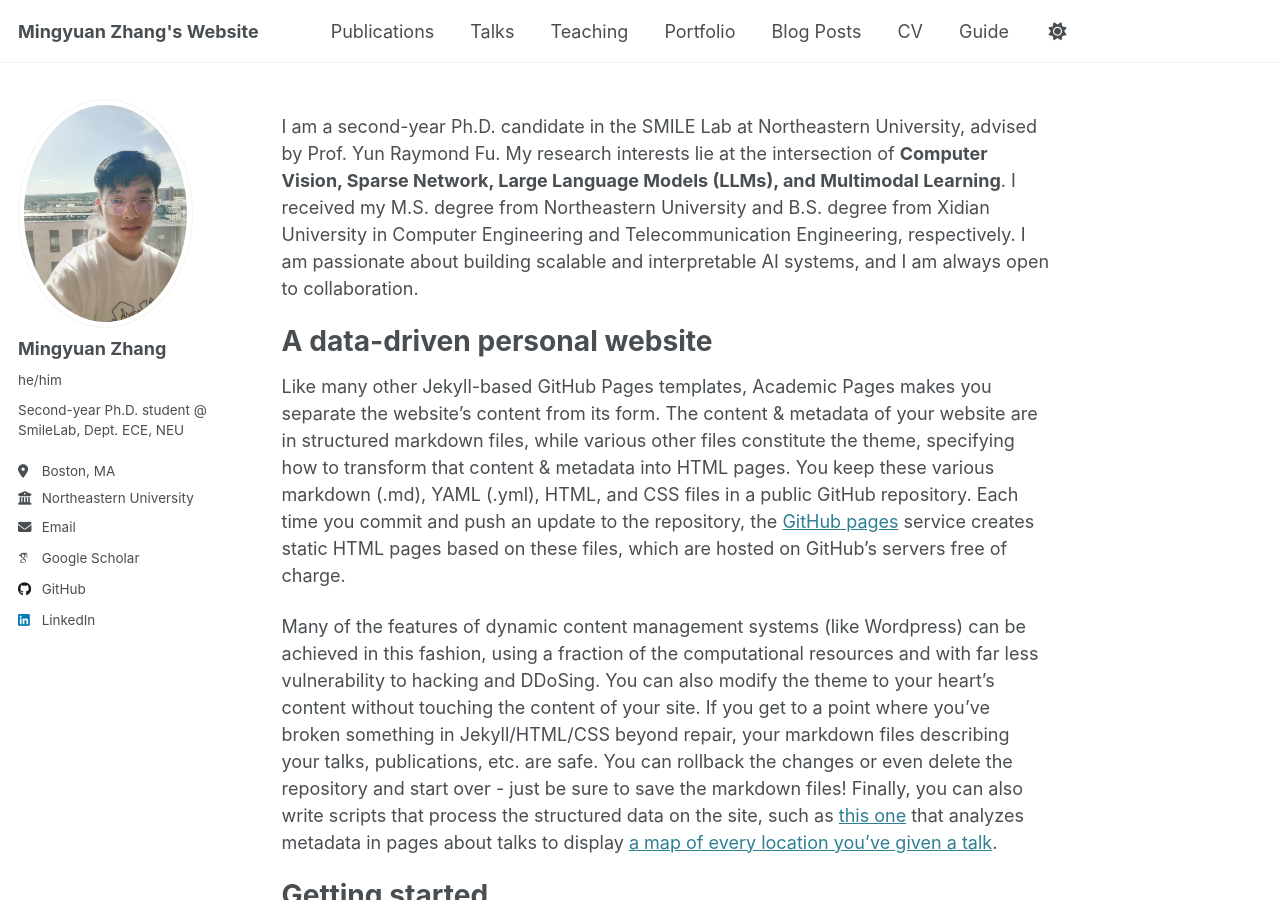
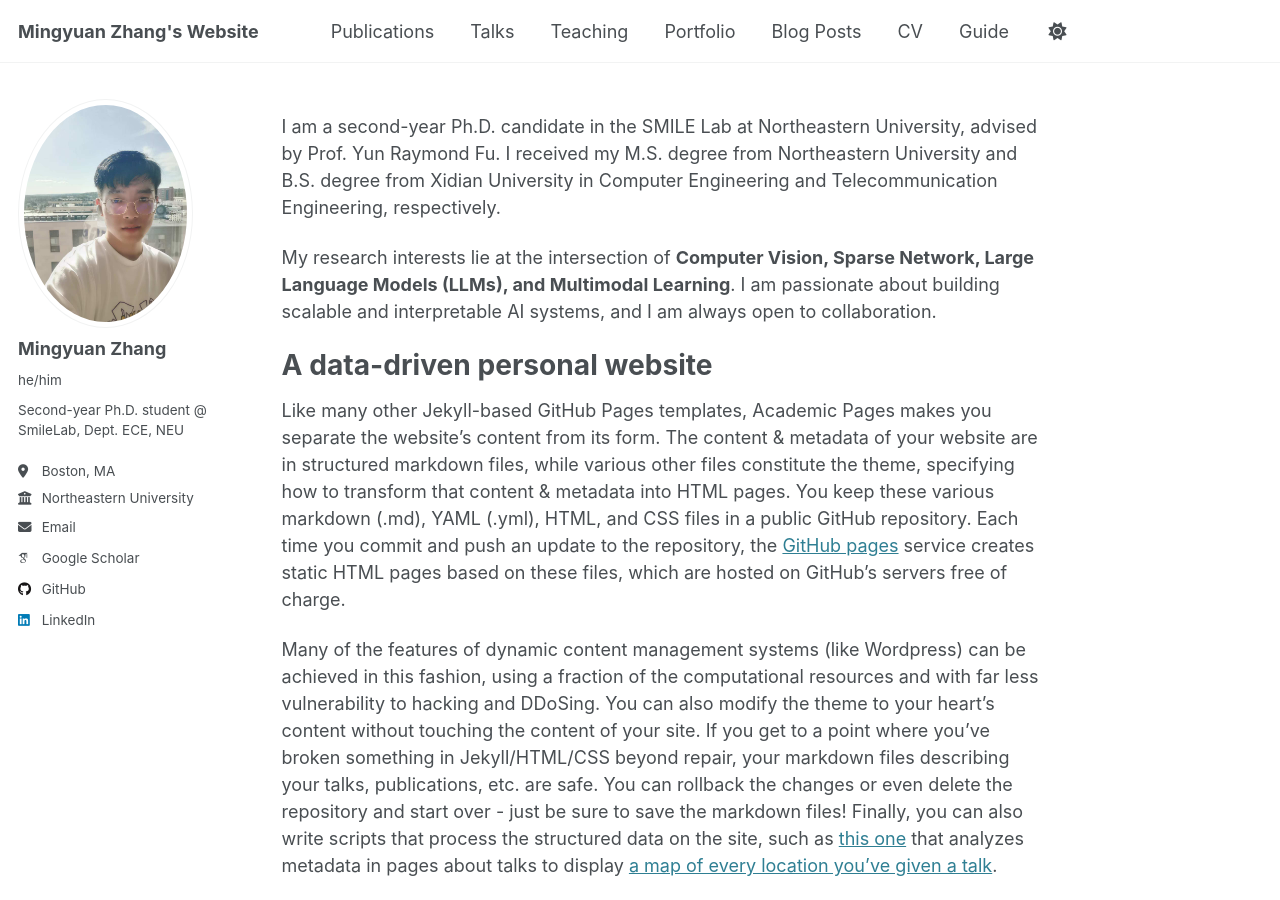
Before and after one commit to KKHYA/Mingyuan-Zhang.github.io, a Jekyll site: the page built from _pages/about.md, in a window 1280 px wide and 900 px high. Built offline with Jekyll 4.4.1, drawn with Linux system fonts in a browser that asks for light colours; some web fonts are replaced.

```diff
--- a/_pages/about.md
+++ b/_pages/about.md
@@ -7,7 +7,9 @@ redirect_from:
   - /about.html
 ---
 
-I am a second-year Ph.D. candidate in the SMILE Lab at Northeastern University, advised by Prof. Yun Raymond Fu. My research interests lie at the intersection of **Computer Vision, Sparse Network, Large Language Models (LLMs), and Multimodal Learning**. I received my M.S. degree from Northeastern University and B.S. degree from Xidian University in Computer Engineering and Telecommunication Engineering, respectively. I am passionate about building scalable and interpretable AI systems, and I am always open to collaboration.
+I am a second-year Ph.D. candidate in the SMILE Lab at Northeastern University, advised by Prof. Yun Raymond Fu. I received my M.S. degree from Northeastern University and B.S. degree from Xidian University in Computer Engineering and Telecommunication Engineering, respectively.
+
+My research interests lie at the intersection of **Computer Vision, Sparse Network, Large Language Models (LLMs), and Multimodal Learning**. I am passionate about building scalable and interpretable AI systems, and I am always open to collaboration.
 
 A data-driven personal website
 ======
```
